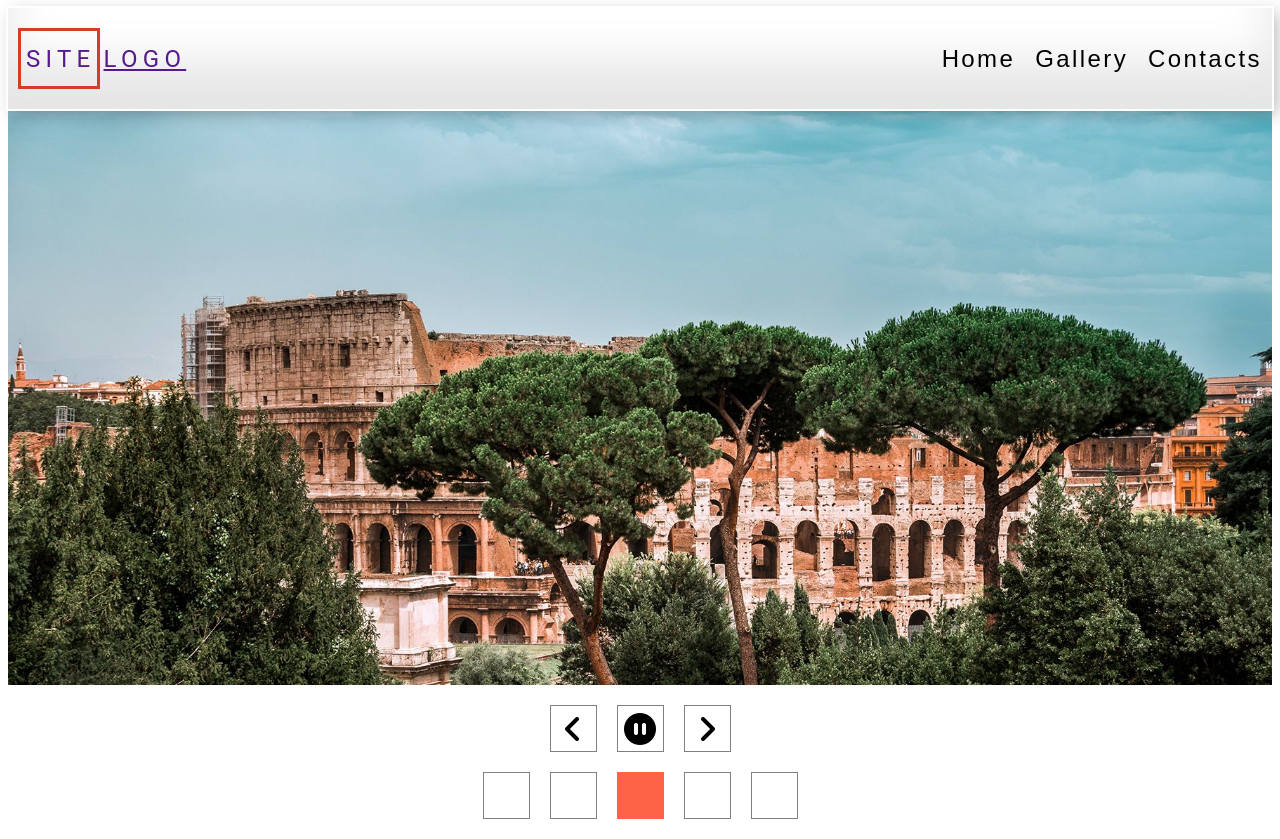
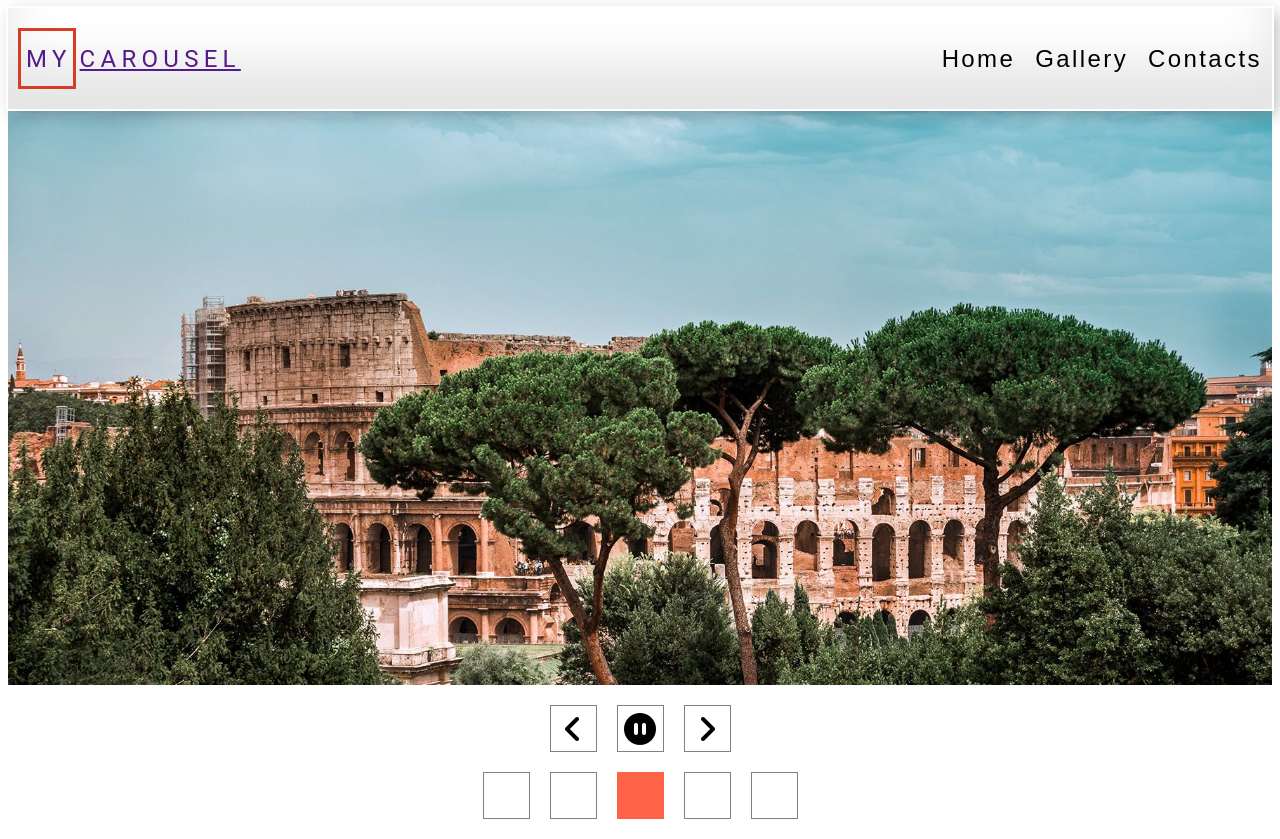
Before and after one commit to Jack210797/carouselJs, a website: page index.html in a window 1280 px wide. Drawn offline with Linux system fonts and the light colour scheme.

Commit message:
carousel with pics1

```diff
--- a/index.html
+++ b/index.html
@@ -15,7 +15,7 @@
     <div class="header-menu__container">
 
       <div class="header-logo">
-        <a class="header-logo__link" href=""><span class="header-logo__accent">SITE</span>LOGO</a>
+        <a class="header-logo__link" href=""><span class="header-logo__accent">MY</span>CAROUSEL</a>
       </div>
 
       <nav class="header-navbar">
```
